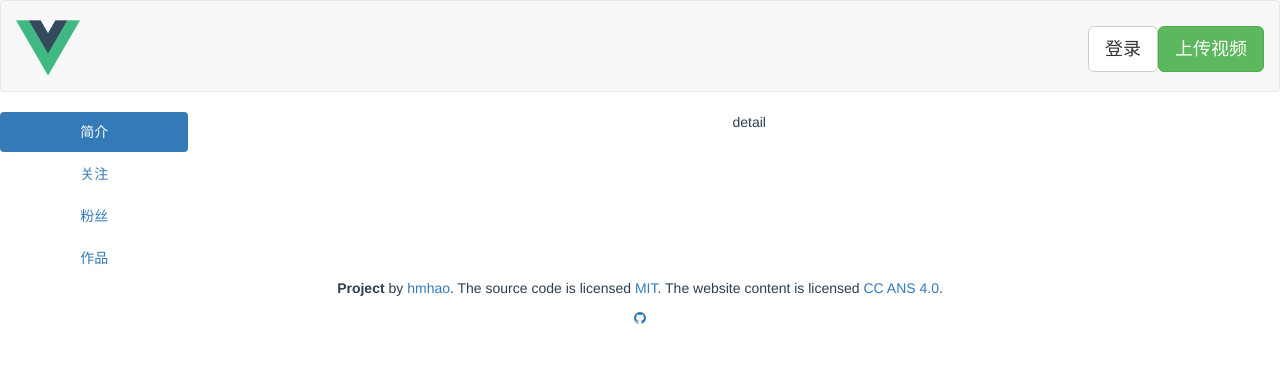
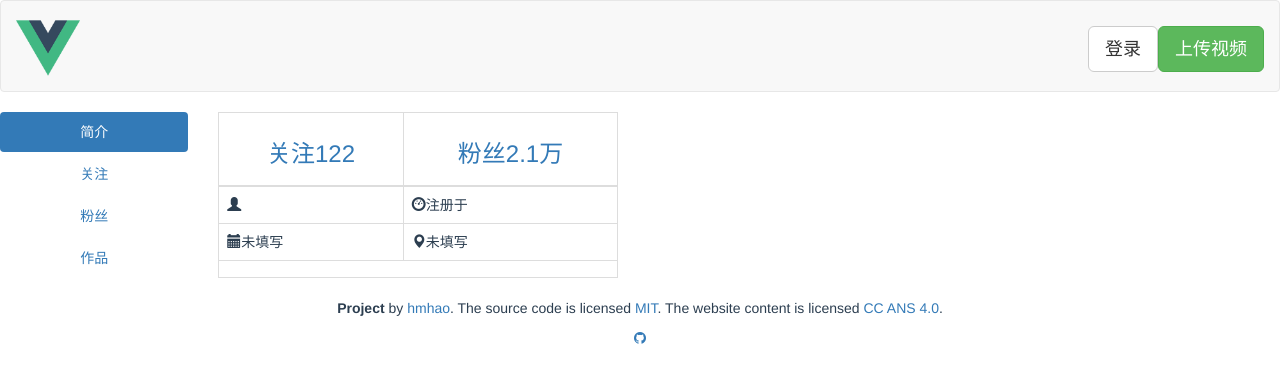
Before and after one commit to hmhao/first-vue2-demo, a Vue app: page /home/detail in a window 1280 px wide. Shown: the top 382 px of the page. Built offline with nearby package versions, Linux system fonts and the light colour scheme; what vue-resource would draw is missing.

Commit message:
babel transform-runtime support babel-runtime helpers use vuex and vue-resource to manage data

```diff
--- a/package.json
+++ b/package.json
@@ -26,6 +26,7 @@
     "babel-preset-env": "^1.2.1",
     "babel-preset-stage-2": "^6.22.0",
     "babel-register": "^6.22.0",
+    "babel-runtime": "^6.23.0",
     "chalk": "^1.1.3",
     "connect-history-api-fallback": "^1.3.0",
     "copy-webpack-plugin": "^4.0.1",
--- a/src/components/Login.vue
+++ b/src/components/Login.vue
@@ -3,11 +3,11 @@
     <form class="text-left">
       <div class="form-group">
         <label for="username">用户名</label>
-        <input type="text" class="form-control" id="username" placeholder="用户名">
+        <input type="text" class="form-control" id="username" placeholder="用户名" v-model="username">
       </div>
       <div class="form-group">
         <label for="password">密码</label>
-        <input type="password" class="form-control" id="password" placeholder="密码">
+        <input type="password" class="form-control" id="password" placeholder="密码" v-model="password">
       </div>
       <div class="checkbox">
         <label>
@@ -28,7 +28,7 @@ export default {
   name: 'login',
   data () {
     return {
-      username: '',
+      username: '3422',
       password: ''
     }
   },
@@ -48,13 +48,16 @@ export default {
   methods: {
     onSubmit () {
       this.$refs.modal.hide()
-      this.$root.$emit('logined')
-      this.onClose()
-      this.$router.push({path: '/home'})
+      this.$store.dispatch('login', this.username)
     },
     onClose () {
       this.$root.$emit('hidden::login')
     }
+  },
+  created () {
+    this.$root.$on('logined', () => {
+      this.onClose()
+    })
   },
   components: {
     Modal
--- a/src/components/Upser.vue
+++ b/src/components/Upser.vue
@@ -8,7 +8,7 @@
     <div class="media-body">
       <h4 class="media-heading">{{name}}</h4>
       <div>
-          <router-link v-for="item in data" :to="basepath + item.key" :key="item.key"
+          <router-link v-for="item in info" :to="basepath + item.key" :key="item.key"
             class="pull-left text-center">
             <span>{{item.num}}</span>
             <br>
@@ -26,24 +26,22 @@ export default {
   name: 'upser',
   data () {
     return {
-      avatar: '',
-      name: '',
-      basepath: basepath,
-      data: []
+      basepath
     }
   },
-  created () {
-    this.$http
-        .get('/static/data/upser.json', {params: {'upserId': 3422}})
-        .then(response => {
-          // get body data
-          let result = response.body
-          this.avatar = result.avatar
-          this.name = result.name
-          Array.prototype.push.apply(this.data, result.data)
-        }, response => {
-          // error callback
-        })
+  props: {
+    avatar: {
+      type: String,
+      default: ''
+    },
+    name: {
+      type: String,
+      default: ''
+    },
+    info: {
+      type: Array,
+      default: []
+    }
   }
 }
 </script>
--- a/src/views/Detail.vue
+++ b/src/views/Detail.vue
@@ -1,13 +1,78 @@
 <template>
-  <div>
-    detail
-  </div>
+  <table class="table table-bordered text-left">
+    <thead>
+      <tr class="text-center">
+        <td>
+          <h3>
+            <a class="item" href="#!/fans/follow">
+              <span class="name">关注</span>
+              <span class="quantity">122</span>
+            </a>
+          </h3>
+        </td>
+        <td>
+          <h3>
+            <a class="item" href="#!/fans/fans">
+              <span class="name">粉丝</span>
+              <span class="quantity space-fans">2.1万</span>
+            </a>
+          </h3>
+        </td>
+      </tr>
+    </thead>
+    <tbody>
+      <tr>
+        <td>
+          <div class="item uid">
+            <b class="glyphicon glyphicon-user"></b>
+            <span class="text">{{upser.uid}}</span>
+          </div>
+        </td>
+        <td>
+          <div class="item regtime">
+            <b class="glyphicon glyphicon-dashboard"></b>
+            <span class="text">注册于 {{upser.regtime}}</span>
+          </div>
+        </td>
+      </tr>
+      <tr>
+        <td>
+          <div class="item birthday">
+            <b class="glyphicon glyphicon-calendar"></b>
+            <span class="text">{{upser.birthday}}</span>
+          </div>
+        </td>
+        <td>
+          <div class="item geo">
+            <b class="glyphicon glyphicon-map-marker"></b>
+            <span class="text">{{upser.geo}}</span>
+          </div>
+        </td>
+      </tr>
+      <tr>
+        <td colspan="2">
+          <div class="list tag-list">
+            <span v-for="tag in upser.tags" class="label label-primary"><b class="glyphicon glyphicon-tag"></b>{{tag}}</span>
+          </div>
+        </td>
+      </tr>
+    </tbody>
+  </table>
 </template>
 
 <script>
+import { mapGetters } from 'vuex'
 
+export default {
+  name: 'detail',
+  computed: mapGetters({
+    upser: 'upserDetailInfo'
+  })
+}
 </script>
 
 <style scoped>
-
+table {
+  width: 400px;
+}
 </style>
--- a/src/views/layout/AppHeader.vue
+++ b/src/views/layout/AppHeader.vue
@@ -13,10 +13,10 @@
           <img v-show="logo" class="navbar-brand-img" :src="logo" />
           <span v-show="!logo" class="navbar-brand-text" v-text="title"></span>
         </a>
-        <upser v-if="isLogin"></upser>
+        <upser v-if="isLogin" v-bind="upserHeaderInfo"></upser>
         <div class="navbar-brand-action pull-right">
-          <a class="btn btn-lg btn-default" href="javscript:void(0)" v-text="loginText" @click="emitLogin"></a>
-          <a class="btn btn-lg btn-success" href="javscript:void(0)">上传视频</a>
+          <a class="btn btn-lg btn-default" href="javascript:void(0)" v-text="loginText" @click="emitLogin"></a>
+          <a class="btn btn-lg btn-success" href="javascript:void(0)">上传视频</a>
         </div>
       </div>
     </div><!-- /.container-fluid -->
@@ -24,6 +24,7 @@
 </template>
 
 <script>
+import { mapGetters } from 'vuex'
 import Upser from '@/components/Upser.vue'
 
 export default {
@@ -34,14 +35,7 @@ export default {
     }
   },
   computed: {
-    isLogin: {
-      get () {
-        return this.$store.state.isLogin
-      },
-      set (value) {
-        this.$store.commit('login', value)
-      }
-    }
+    ...mapGetters(['isLogin', 'upserHeaderInfo'])
   },
   props: {
     title: {
@@ -49,23 +43,26 @@ export default {
     },
     logo: String
   },
+  watch: {
+    isLogin (value) {
+      if (value) {
+        this.loginText = '退出'
+        this.$router.push({path: '/home'})
+      } else {
+        this.loginText = '登录'
+      }
+    }
+  },
   methods: {
     emitLogin () {
       if (this.isLogin) {
-        this.isLogin = false
-        this.loginText = '登录'
+        this.$store.dispatch('logout')
         this.$root.$emit('logouted')
         this.$router.push({path: '/'})
       } else {
         this.$root.$emit('login')
       }
     }
-  },
-  created () {
-    this.$root.$on('logined', () => {
-      this.isLogin = true
-      this.loginText = '退出'
-    })
   },
   components: {
     Upser
--- /dev/null
+++ b/src/vuex/actions.js
@@ -0,0 +1,25 @@
+// 组件内部用来分发 mutations 事件
+import Vue from 'vue'
+// 它们接收 store 作为第一个参数，这里是es6的析构
+const actions = {
+  // 登录获取用户信息
+  login: ({ state, commit }, upserid) => {
+    if (!state.isLogin) {
+      Vue.http
+          .get('/static/data/upser.json', {params: {'upserId': upserid}})
+          .then(response => {
+            // get body data
+            if (response.body) {
+              commit('LOGIN', response.body)
+            }
+          }, response => {
+            // error callback
+          })
+    }
+  },
+  logout: ({ commit }) => {
+    commit('LOGOUT')
+  }
+}
+
+export default actions
--- /dev/null
+++ b/src/vuex/getters.js
@@ -0,0 +1,37 @@
+// 状态事件的回调函数
+const getters = {
+  isLogin: state => state.isLogin,
+  upser: state => state.upser || {},
+  upserHeaderInfo: (state) => {
+    let upser = state.upser
+    let info = []
+    if (upser.follow) {
+      info.push(Object.assign({key: 'follow'}, upser.follow))
+    }
+    if (upser.fan) {
+      info.push(Object.assign({key: 'fan'}, upser.fan))
+    }
+    if (upser.production) {
+      info.push(Object.assign({key: 'production'}, upser.production))
+    }
+    return {
+      avatar: upser.avatar,
+      name: upser.name,
+      info
+    }
+  },
+  upserDetailInfo: (state) => {
+    let upser = state.upser || {}
+    return {
+      follow: upser.follow,
+      fan: upser.fan,
+      uid: upser.uid,
+      regtime: upser.regtime,
+      birthday: upser.birthday || '未填写',
+      geo: upser.geo || '未填写',
+      tags: upser.tags || []
+    }
+  }
+}
+
+export default getters
--- /dev/null
+++ b/src/vuex/mutations.js
@@ -0,0 +1,13 @@
+// 状态事件的回调函数
+const mutations = {
+  LOGIN (state, upser) {
+    state.isLogin = true
+    state.upser = upser
+  },
+  LOGOUT (state) {
+    state.isLogin = false
+    state.upser = null
+  }
+}
+
+export default mutations
--- a/src/vuex/store.js
+++ b/src/vuex/store.js
@@ -1,5 +1,8 @@
 import Vue from 'vue'
 import Vuex from 'vuex'
+import getters from './getters'
+import mutations from './mutations'
+import actions from './actions'
 
 Vue.use(Vuex)
 
@@ -7,12 +10,11 @@ export default new Vuex.Store({
   // 定义状态
   state: {
     isLogin: false,
+    upser: null,
     author: 'hmhao',
     repository: 'https://github.com/hmhao'
   },
-  mutations: {
-    login (state, value) {
-      state.isLogin = value
-    }
-  }
+  getters,
+  mutations,
+  actions
 })
```
Also changed, not shown: static/data/upser.json (+14 -10 lines), .babelrc.
